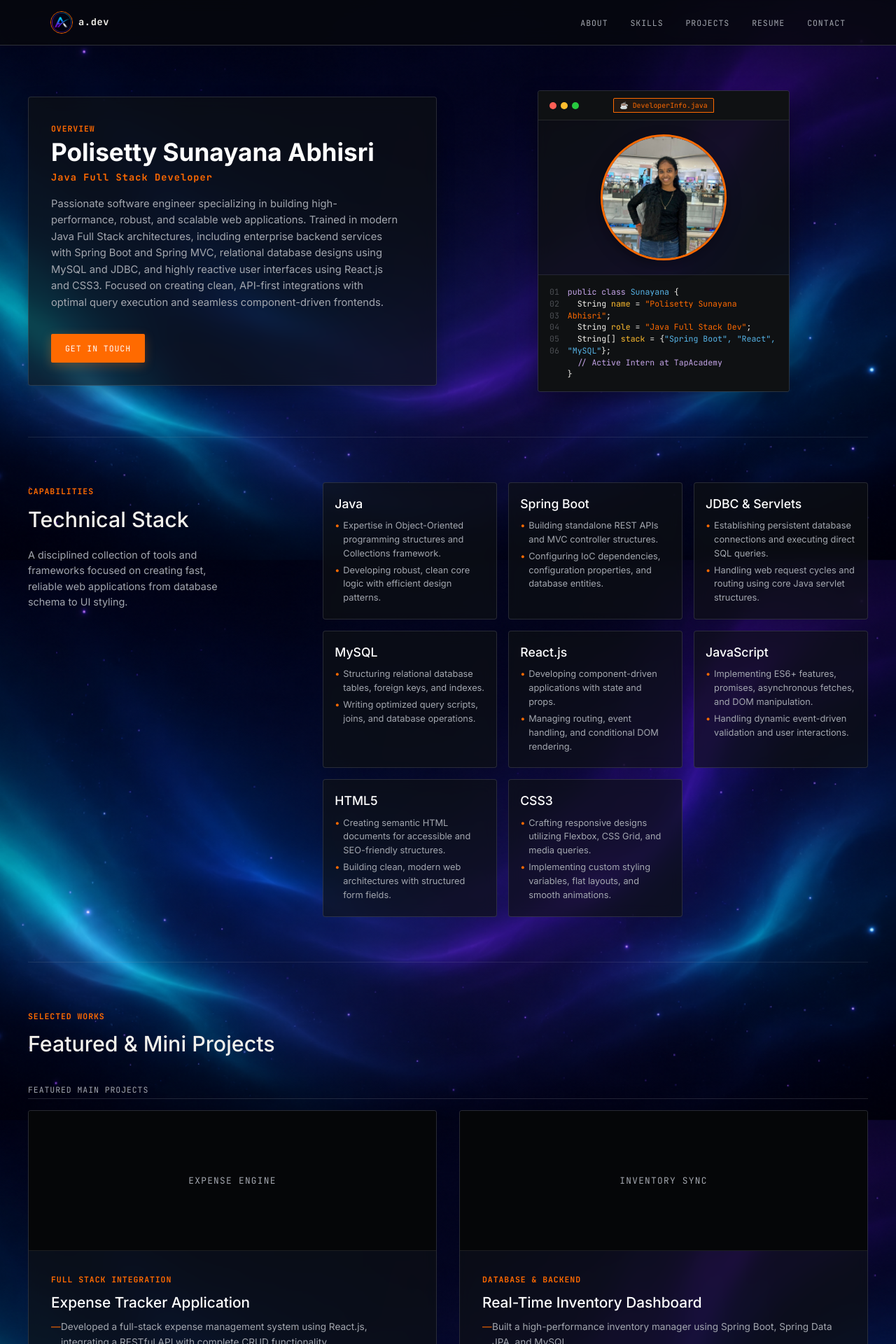
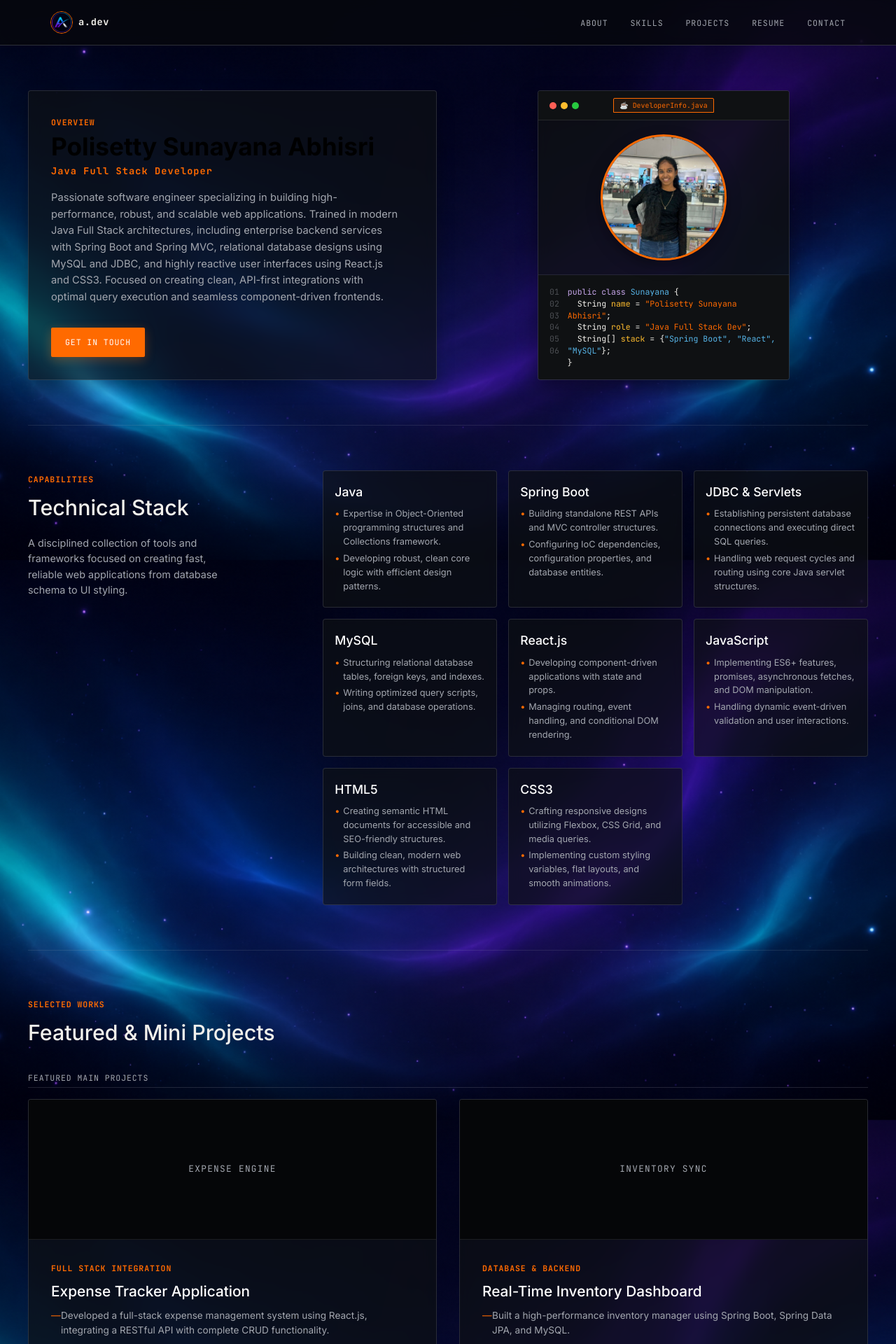
Before and after one commit to Abhisri565/portfolio, a React (Vite) app: page / in a window 1280 px wide. Shown: the top 1920 px of the page at 70% size. Built offline with nearby package versions, Linux system fonts and the light colour scheme.

Commit message:
Add EncryptedText for name and FocusCards focus effect for projects

```diff
--- a/src/Hero.jsx
+++ b/src/Hero.jsx
@@ -1,4 +1,5 @@
 import React, { useState, useRef } from 'react'
+import { EncryptedText } from './components/ui/encrypted-text'
 
 function Hero() {
   const cardRef = useRef(null)
@@ -59,10 +60,16 @@ function Hero() {
             <div style={{ transform: 'translateZ(40px)', transition: 'transform 0.15s ease' }}>
               <span className="section-label" style={{ marginBottom: '4px' }}>Overview</span>
               <h1 style={{ fontSize: '2.2rem', fontWeight: 700, lineHeight: '1.2', color: '#FFFFFF' }}>
-                Polisetty Sunayana Abhisri
+                <EncryptedText
+                  text="Polisetty Sunayana Abhisri"
+                  encryptedClassName="text-neutral-500"
+                  revealedClassName="dark:text-white text-black"
+                  revealDelayMs={50}
+                />
               </h1>
               <div className="hero-subtitle" style={{ margin: '4px 0 0 0' }}>Java Full Stack Developer</div>
             </div>
+
 
             {/* Description Text */}
             <p
@@ -215,9 +222,9 @@ function Hero() {
                 &nbsp;&nbsp;String <span style={{ color: '#FFBD2E' }}>name</span> = <span style={{ color: 'var(--color-tertiary)' }}>"Polisetty Sunayana Abhisri"</span>;<br />
                 &nbsp;&nbsp;String <span style={{ color: '#FFBD2E' }}>role</span> = <span style={{ color: 'var(--color-tertiary)' }}>"Java Full Stack Dev"</span>;<br />
                 &nbsp;&nbsp;String[] <span style={{ color: '#FFBD2E' }}>stack</span> = &#123;<span style={{ color: '#57B5E8' }}>"Spring Boot", "React", "MySQL"</span>&#125;;<br />
-                &nbsp;&nbsp;<span style={{ color: '#C5A5E8' }}>// Active Intern at TapAcademy</span><br />
                 &#125;
               </div>
+
             </div>
           </div>
 
--- a/src/Projects.jsx
+++ b/src/Projects.jsx
@@ -1,4 +1,5 @@
 import React from 'react'
+import { FocusCards } from './components/ui/focus-cards'
 
 function Projects() {
   const mainProjects = [
@@ -61,7 +62,7 @@ function Projects() {
       {/* Main Highlighted Projects */}
       <div className="projects-group">
         <div className="projects-group-title">Featured Main Projects</div>
-        <div className="main-projects-grid">
+        <FocusCards className="main-projects-grid">
           {mainProjects.map((project, index) => (
             <div className="project-card-main" key={index}>
               <div className="project-img-container">
@@ -80,13 +81,13 @@ function Projects() {
               </div>
             </div>
           ))}
-        </div>
+        </FocusCards>
       </div>
 
       {/* Mini Projects (Differentiable, less highlighted) */}
       <div className="projects-group" style={{ marginTop: 'var(--spacing-lg)' }}>
         <div className="projects-group-title">Additional Mini Projects</div>
-        <div className="mini-projects-grid">
+        <FocusCards className="mini-projects-grid">
           {miniProjects.map((project, index) => (
             <div className="project-card-mini" key={index}>
               <div className="project-img-container-mini">
@@ -105,7 +106,7 @@ function Projects() {
               </ul>
             </div>
           ))}
-        </div>
+        </FocusCards>
       </div>
     </section>
   )
--- /dev/null
+++ b/src/components/ui/encrypted-text.jsx
@@ -0,0 +1,68 @@
+import React, { useState, useEffect } from 'react'
+
+export function EncryptedText({
+  text,
+  encryptedClassName = 'text-neutral-500',
+  revealedClassName = 'dark:text-white text-black',
+  revealDelayMs = 50,
+  className = ''
+}) {
+  const chars = 'ABCDEFGHIJKLMNOPQRSTUVWXYZabcdefghijklmnopqrstuvwxyz0123456789@#$%^&*()_+[]{}|;:,.<>?'
+  const [displayText, setDisplayText] = useState(text)
+  const [isRevealed, setIsRevealed] = useState(false)
+
+  useEffect(() => {
+    let timer
+    let currentIteration = 0
+    const maxIterations = text.length
+
+    // Start with random characters of the same length
+    setDisplayText(
+      text
+        .split('')
+        .map((char) => (char === ' ' ? ' ' : chars[Math.floor(Math.random() * chars.length)]))
+        .join('')
+    )
+
+    const interval = setInterval(() => {
+      setDisplayText(() => {
+        return text
+          .split('')
+          .map((char, index) => {
+            if (index < currentIteration) {
+              return char
+            }
+            if (char === ' ') return ' '
+            // Return a random character
+            return chars[Math.floor(Math.random() * chars.length)]
+          })
+          .join('')
+      })
+
+      currentIteration += 1
+      if (currentIteration > maxIterations) {
+        clearInterval(interval)
+        setDisplayText(text)
+        setIsRevealed(true)
+      }
+    }, revealDelayMs)
+
+    return () => clearInterval(interval)
+  }, [text, revealDelayMs])
+
+  return (
+    <span className={className}>
+      {displayText.split('').map((char, idx) => {
+        const isCharRevealed = isRevealed || (idx < displayText.length && displayText[idx] === text[idx])
+        return (
+          <span
+            key={idx}
+            className={isCharRevealed ? revealedClassName : encryptedClassName}
+          >
+            {char}
+          </span>
+        )
+      })}
+    </span>
+  )
+}
--- /dev/null
+++ b/src/components/ui/focus-cards.jsx
@@ -0,0 +1,29 @@
+import React, { useState } from 'react'
+
+export function FocusCards({ children, className = '' }) {
+  const [hoveredIndex, setHoveredIndex] = useState(null)
+
+  // Map over children and clone them, injecting hover props and class names
+  const childrenWithHover = React.Children.map(children, (child, index) => {
+    if (!React.isValidElement(child)) return child
+
+    const existingOnMouseEnter = child.props.onMouseEnter
+    const existingOnMouseLeave = child.props.onMouseLeave
+
+    return React.cloneElement(child, {
+      onMouseEnter: (e) => {
+        setHoveredIndex(index)
+        if (existingOnMouseEnter) existingOnMouseEnter(e)
+      },
+      onMouseLeave: (e) => {
+        setHoveredIndex(null)
+        if (existingOnMouseLeave) existingOnMouseLeave(e)
+      },
+      className: `${child.props.className || ''} ${
+        hoveredIndex !== null && hoveredIndex !== index ? 'card-unfocused' : ''
+      }`.trim()
+    })
+  })
+
+  return <div className={className}>{childrenWithHover}</div>
+}
--- a/src/index.css
+++ b/src/index.css
@@ -727,3 +727,21 @@ h1, h2, h3, h4 {
   font-size: 0.85rem;
   border: 1px solid #c3e6cb;
 }
+
+/* Focus Card effect - style for sibling cards when one is hovered */
+.card-unfocused {
+  opacity: 0.35 !important;
+  filter: blur(3px) !important;
+  transform: scale(0.96) !important;
+}
+
+/* Encrypted text utility classes */
+.text-neutral-500 {
+  color: var(--color-secondary) !important;
+}
+.dark\:text-white {
+  color: #FFFFFF !important;
+}
+.text-black {
+  color: #000000 !important;
+}
```
